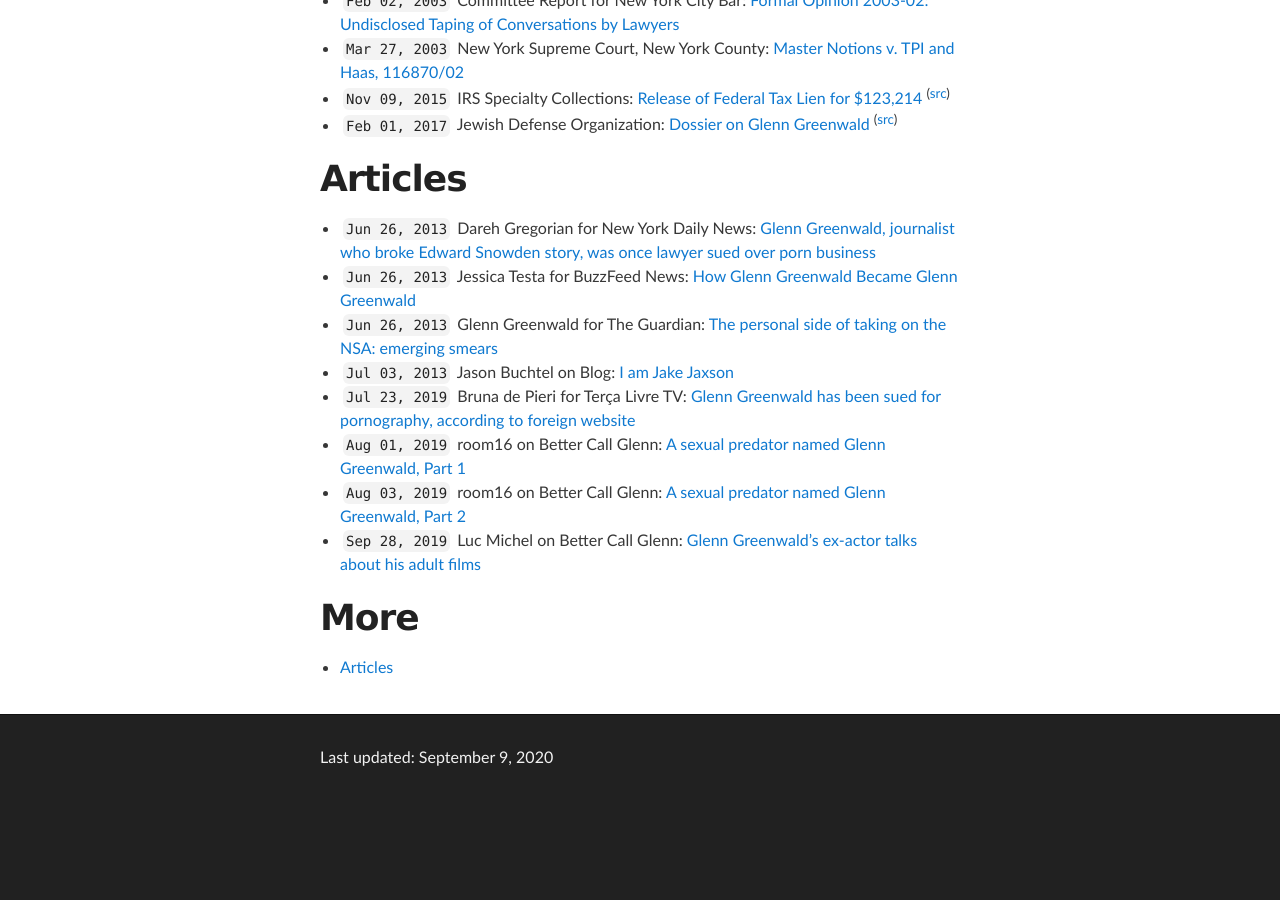
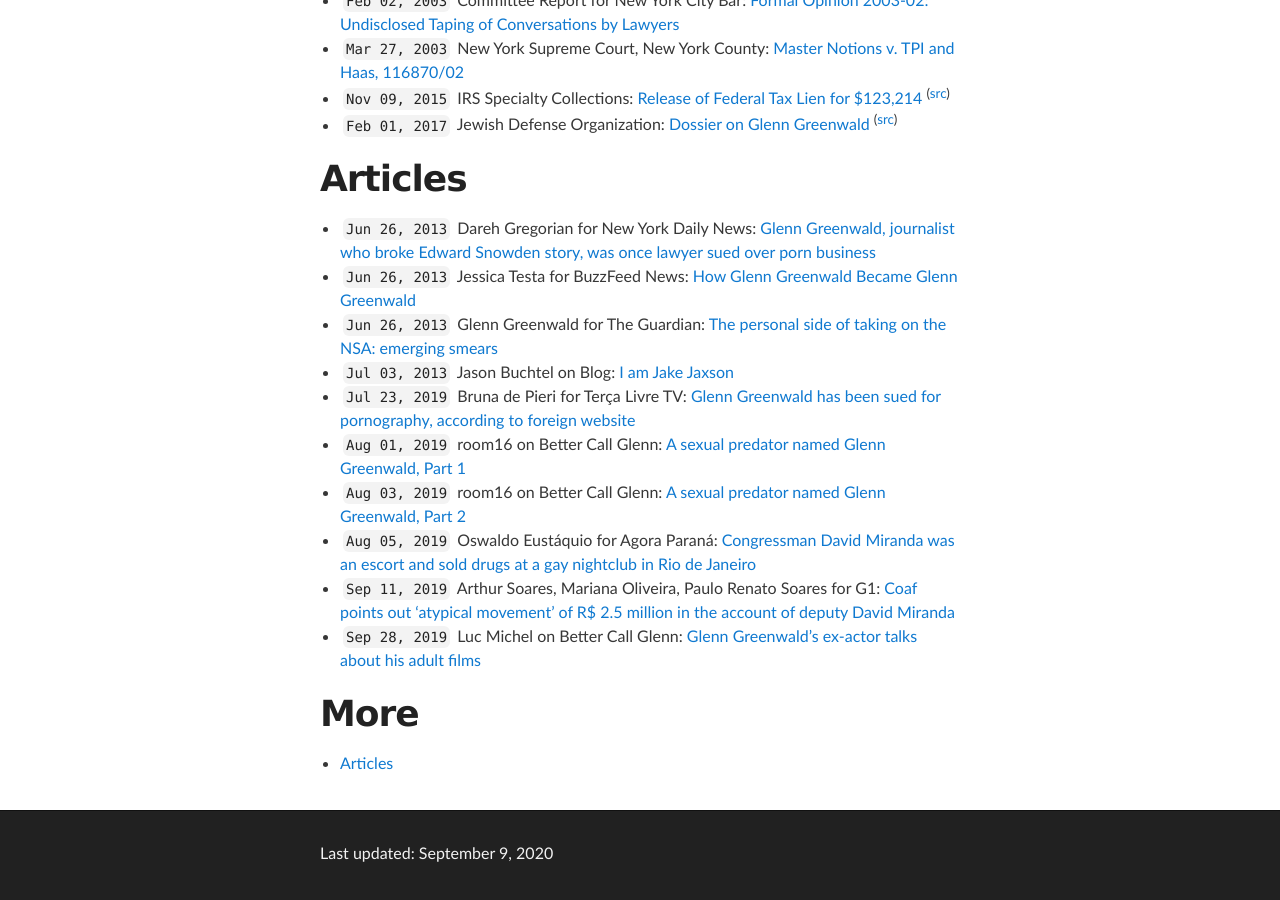
Before and after one commit to masternotions/masternotions.github.io, a Jekyll site: the page built from index.md, in a window 1280 px wide and 900 px high, scrolled down 1775 px. Built offline with Jekyll 4.4.1, drawn with Linux system fonts in a browser that asks for light colours; comment, search, counter and statistics services are not loaded; before the commit the page ends 2579 px from its top, so only the background shows below that.

Commit message:
Update index.md

```diff
--- a/index.md
+++ b/index.md
@@ -100,6 +100,8 @@ __[Is your dick hard?](./media/hairy-studs-4-audio.mp4)__
 - ``Jul 23, 2019`` Bruna de Pieri for Terça Livre TV: [Glenn Greenwald has been sued for pornography, according to foreign website](https://www.tercalivre.com.br/glenn-greenwald-ja-foi-processado-por-pornografia-segundo-site-estrangeiro/)
 - ``Aug 01, 2019`` room16 on Better Call Glenn: [A sexual predator named Glenn Greenwald, Part 1](predator-part-1.md)
 - ``Aug 03, 2019`` room16 on Better Call Glenn: [A sexual predator named Glenn Greenwald, Part 2](predator-part-2.md)
+- ``Aug 05, 2019`` Oswaldo Eustáquio for Agora Paraná: [Congressman David Miranda was an escort and sold drugs at a gay nightclub in Rio de Janeiro](https://web.archive.org/web/20191210044025/http://www.agoraparana.com.br/noticia/deputado-david-miranda-era-garoto-de-programa-e-vendia-drogas-em-boate-gay-no-rio-de-janeiro)
+- ``Sep 11, 2019`` Arthur Soares, Mariana Oliveira, Paulo Renato Soares for G1: [Coaf points out 'atypical movement' of R$ 2.5 million in the account of deputy David Miranda](https://g1.globo.com/rj/rio-de-janeiro/noticia/2019/09/11/coaf-aponta-movimentacao-atipica-de-r-25-milhoes-em-conta-do-deputado-federal-david-miranda.ghtml)
 - ``Sep 28, 2019`` Luc Michel on Better Call Glenn: [Glenn Greenwald's ex-actor talks about his adult films](raul-interview.md)
 
 # More
```
